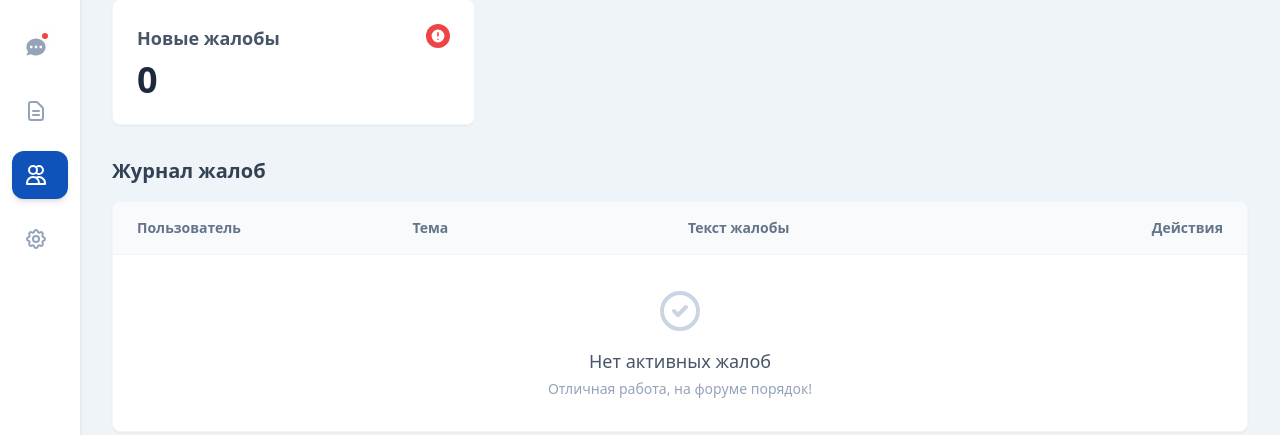
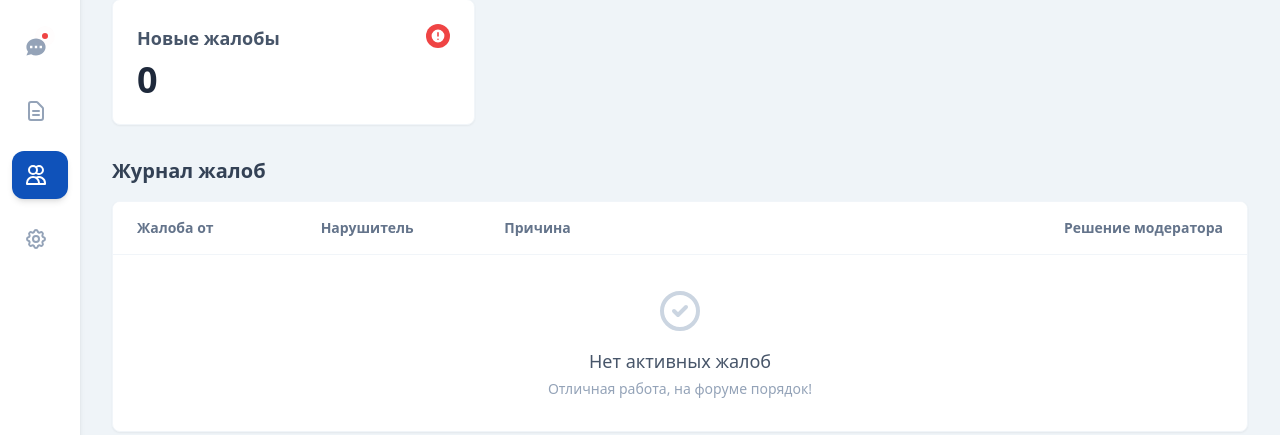
Before and after one commit to Vlad256E/DevForum, a Django app: page /dashboard/ in a window 1280 px wide. Shown: the part 193-628 px from the top of the page. Run offline with Django 5.2, Linux system fonts and the light colour scheme; the visitor is signed in with stand-in values (Sample User, id 1); data that the repository does not hold is empty; some libraries are stand-ins or nearby versions.

Commit message:
Доработал доработанное

```diff
--- a/forum/views.py
+++ b/forum/views.py
@@ -373,24 +373,24 @@ def resolve_complaint(request, complaint_id, action):
         messages.info(request, 'Жалоба отклонена.')
 
     elif action == 'penalize':
-        # Получаем тип штрафа из формы
+        # Получаем тип штрафа из выпадающего списка
         penalty_type = request.POST.get('penalty_type')
         points_to_deduct = 0
 
-        # Назначаем баллы по стратегии наказаний
+        # Сверяем со стратегией наказаний
         if penalty_type == 'flood':
-            points_to_deduct = 10 # [cite: 96]
+            points_to_deduct = 10
         elif penalty_type == 'insult':
-            points_to_deduct = 15 # [cite: 97]
+            points_to_deduct = 15
         elif penalty_type == 'spam':
-            points_to_deduct = 50 # [cite: 98]
+            points_to_deduct = 50
 
         if points_to_deduct > 0:
             author = complaint.message.author
             author.reputation -= points_to_deduct
             author.save()
             complaint.message.delete() # Каскадно удалит и саму жалобу
-            messages.success(request, f'Пользователь {author.username} оштрафован на {points_to_deduct} очков. Сообщение удалено.')
+            messages.success(request, f'Нарушитель оштрафован на {points_to_deduct} очков. Сообщение удалено.')
 
     return redirect('dashboard')
 
--- a/templates/forum/dashboard.html
+++ b/templates/forum/dashboard.html
@@ -24,39 +24,58 @@
         <h2 class="text-xl font-semibold text-slate-700 mb-4">Журнал жалоб</h2>
         <div class="bg-white rounded-lg shadow-sm border border-slate-100 overflow-hidden">
 
-            <div class="grid grid-cols-12 gap-4 px-6 py-4 border-b border-slate-100 text-sm font-semibold text-slate-500 bg-slate-50">
-                <div class="col-span-3">Пользователь</div>
-                <div class="col-span-3">Тема</div>
-                <div class="col-span-4">Текст жалобы</div>
-                <div class="col-span-2 text-right">Действия</div>
+            <div class="grid grid-cols-12 gap-4 px-6 py-4 border-b border-slate-100 text-sm font-semibold text-slate-500 bg-white">
+                <div class="col-span-2">Жалоба от</div>
+                <div class="col-span-2">Нарушитель</div>
+                <div class="col-span-3">Причина</div>
+                <div class="col-span-5 text-right">Решение модератора</div>
             </div>
 
             <div class="divide-y divide-slate-100">
-
                 {% for complaint in complaints %}
                 <div class="grid grid-cols-12 gap-4 px-6 py-4 items-center hover:bg-slate-50 transition">
 
-                    <div class="col-span-3 flex items-center gap-3">
-                        <img src="https://api.dicebear.com/7.x/avataaars/svg?seed={{ complaint.sender.username }}" class="w-8 h-8 rounded-full bg-slate-200">
-                        <span class="text-slate-700 font-medium">{{ complaint.sender.username }}</span>
+                    <div class="col-span-2 flex items-center gap-3">
+                        {% if complaint.sender.avatar %}
+                            <img src="{{ complaint.sender.avatar.url }}" class="w-8 h-8 rounded-full object-cover bg-slate-200">
+                        {% else %}
+                            <div class="w-8 h-8 rounded-full bg-slate-100 flex items-center justify-center border border-slate-200 text-slate-400">
+                                <svg class="w-4 h-4" fill="currentColor" viewBox="0 0 24 24">
+                                    <path d="M12 12c2.21 0 4-1.79 4-4s-1.79-4-4-4-4 1.79-4 4 1.79 4 4 4zm0 2c-2.67 0-8 1.34-8 4v2h16v-2c0-2.66-5.33-4-8-4z"/>
+                                </svg>
+                            </div>
+                        {% endif %}
+                        <span class="text-slate-700 font-medium text-sm">{{ complaint.sender.username }}</span>
                     </div>
 
-                    <div class="col-span-3 text-slate-500 truncate" title="{{ complaint.message.topic.title }}">
-                        {{ complaint.message.topic.title }}
+                    <div class="col-span-2 flex flex-col">
+                        <span class="text-slate-800 font-bold text-sm">{{ complaint.message.author.username }}</span>
+                        <span class="text-xs text-slate-400">Очки: {{ complaint.message.author.reputation }}</span>
                     </div>
 
-                    <div class="col-span-4 text-slate-500 text-sm pr-4">
-                        {{ complaint.reason }}
+                    <div class="col-span-3 text-slate-700 text-sm font-medium pr-4">
+                        <span class="bg-orange-50 text-orange-600 px-2 py-1 rounded">{{ complaint.reason }}</span>
                     </div>
 
-                    <div class="col-span-2 flex justify-end gap-2">
+                    <div class="col-span-5 flex justify-end gap-2 items-center">
                         <form action="{% url 'resolve_complaint' complaint.id 'reject' %}" method="POST">
                             {% csrf_token %}
-                            <button type="submit" class="bg-slate-200 hover:bg-slate-300 text-slate-700 text-xs font-semibold py-1.5 px-3 rounded transition" title="Отклонить жалобу">ОТКЛОНИТЬ</button>
+                            <button type="submit" class="bg-slate-200 hover:bg-slate-300 text-slate-700 text-[10px] font-bold py-2 px-2 rounded transition" title="Отклонить жалобу">ОТКЛОНИТЬ</button>
                         </form>
+
+                        <form action="{% url 'resolve_complaint' complaint.id 'penalize' %}" method="POST" class="flex items-center gap-1 bg-red-50 p-1 rounded border border-red-100">
+                            {% csrf_token %}
+                            <select name="penalty_type" class="text-[10px] border-slate-200 rounded p-1 outline-none cursor-pointer bg-white text-slate-700 font-medium">
+                                <option value="flood">Флуд (-10)</option>
+                                <option value="insult">Оскорбление (-15)</option>
+                                <option value="spam">Спам (-50)</option>
+                            </select>
+                            <button type="submit" class="bg-red-500 hover:bg-red-600 text-white text-[10px] font-bold py-1.5 px-2 rounded transition">ШТРАФ</button>
+                        </form>
+
                         <form action="{% url 'resolve_complaint' complaint.id 'delete' %}" method="POST">
                             {% csrf_token %}
-                            <button type="submit" class="bg-[#d9534f] hover:bg-red-700 text-white text-xs font-semibold py-1.5 px-3 rounded transition" title="Удалить сообщение">УДАЛИТЬ</button>
+                            <button type="submit" class="bg-slate-700 hover:bg-slate-800 text-white text-[10px] font-bold py-2 px-2 rounded transition">УДАЛИТЬ</button>
                         </form>
                     </div>
                 </div>
```
